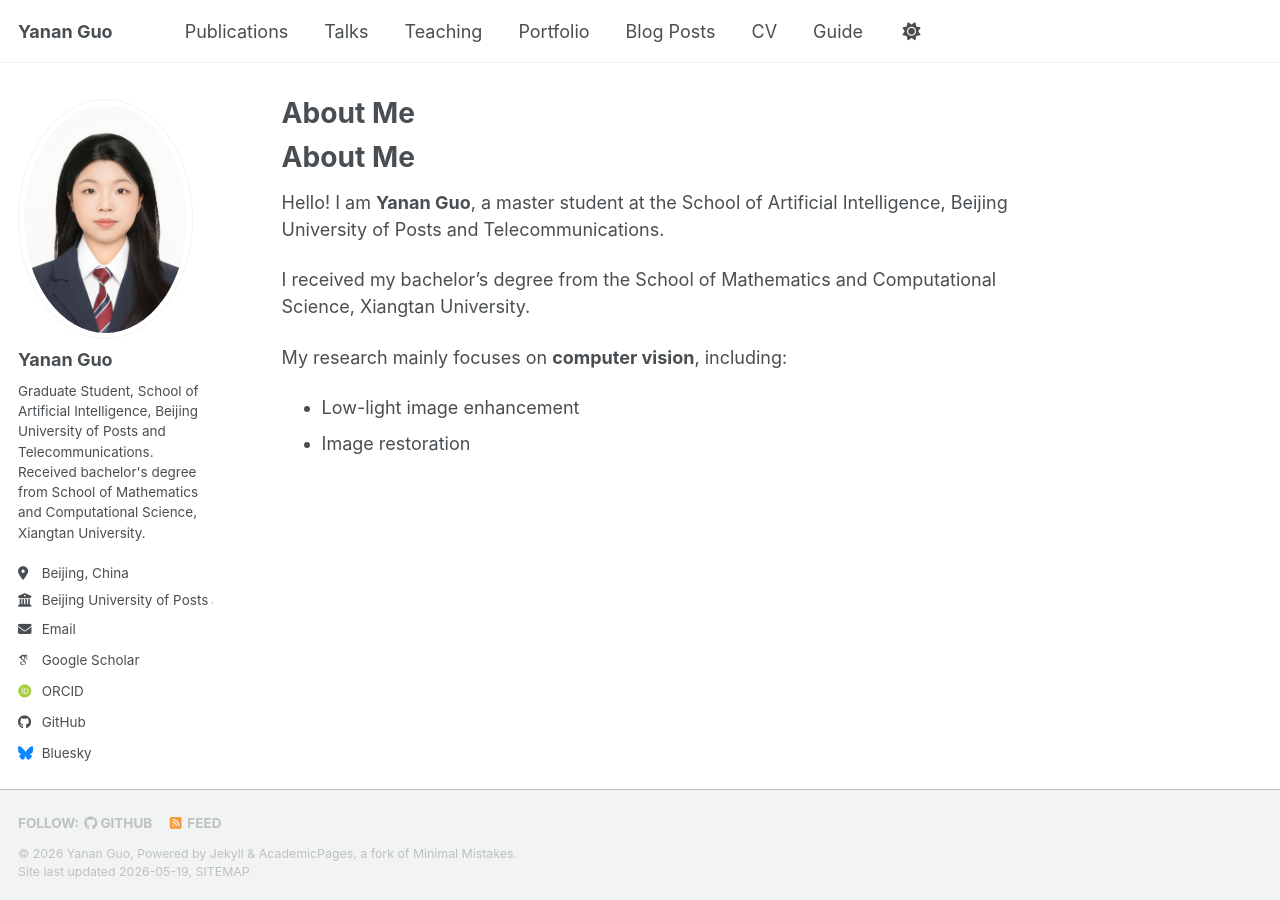
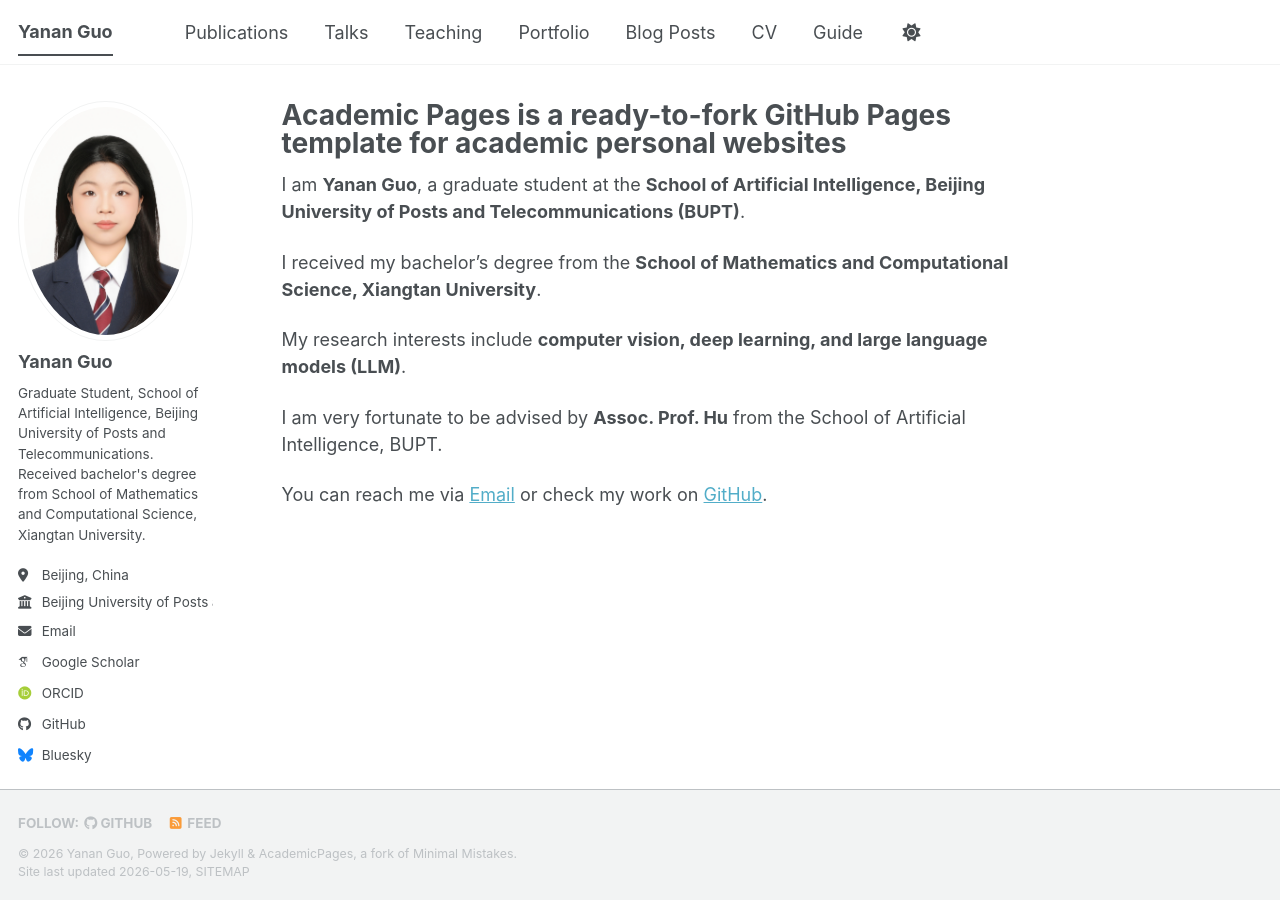
Before and after one commit to gyniy/gyniy.github.io, a Jekyll site: the page built from _pages/about.md, in a window 1280 px wide. Built offline with Jekyll 4.4.1, drawn with Linux system fonts in a browser that asks for light colours; some web fonts are replaced; a script bundle is joined from its source files by our own code; library files that are not in the unit come from our copies.

Commit message:
Update about.md

```diff
--- a/_pages/about.md
+++ b/_pages/about.md
@@ -1,13 +1,17 @@
 ---
-title: "About Me"
+permalink: /
+title: "Academic Pages is a ready-to-fork GitHub Pages template for academic personal websites"
+author_profile: true
+redirect_from:
+  - /about/
+  - /about.html
 ---
+I am **Yanan Guo**, a graduate student at the **School of Artificial Intelligence, Beijing University of Posts and Telecommunications (BUPT)**.
 
-# About Me
+I received my bachelor's degree from the **School of Mathematics and Computational Science, Xiangtan University**.
 
-Hello! I am **Yanan Guo**, a master student at the School of Artificial Intelligence, Beijing University of Posts and Telecommunications.
+My research interests include **computer vision, deep learning, and large language models (LLM)**.
 
-I received my bachelor’s degree from the School of Mathematics and Computational Science, Xiangtan University.
+I am very fortunate to be advised by **Assoc. Prof. Hu** from the School of Artificial Intelligence, BUPT.
 
-My research mainly focuses on **computer vision**, including:
-- Low-light image enhancement
-- Image restoration
+You can reach me via [Email](mailto:2024111145@bupt.cn) or check my work on [GitHub](https://github.com/gyniy).
```
